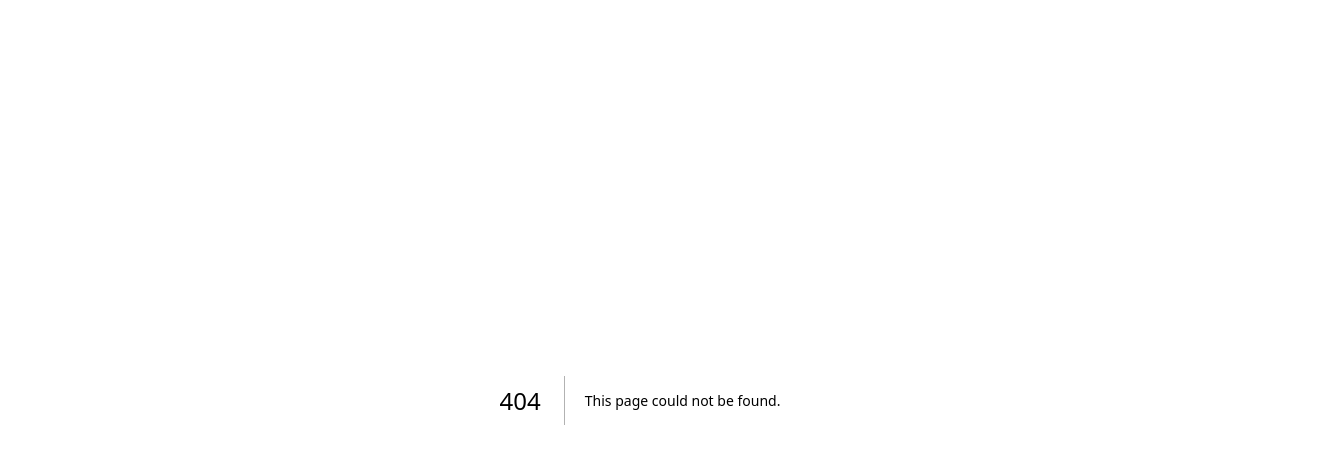
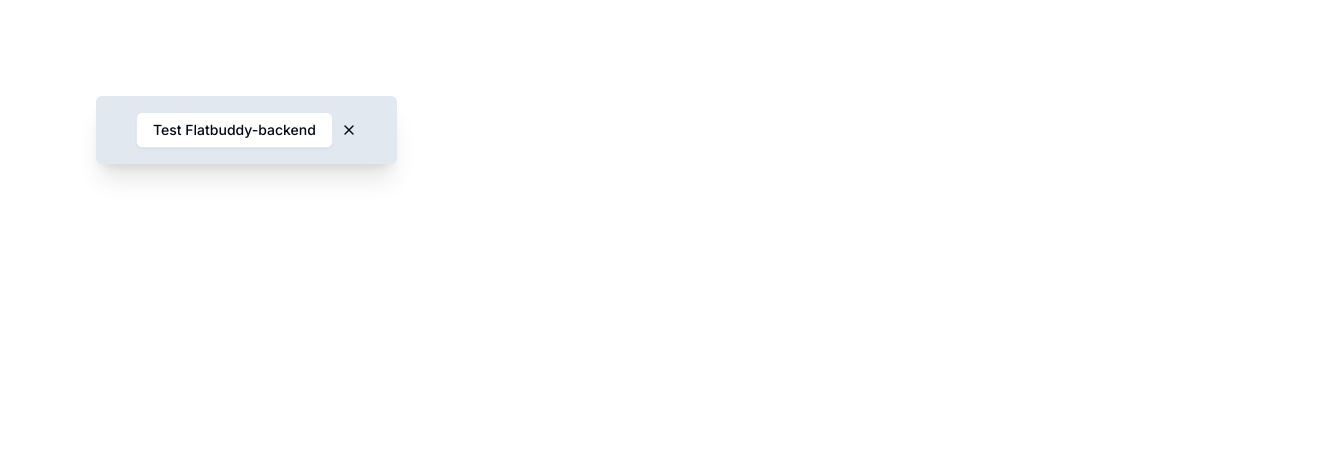
Before and after one commit to BuildingFullThrotle/flatmates, a Next.js app: page /test in a window 1280 px wide. Before the commit this address had no page. Shown: the top 464 px of the page, 1336 px wide, since content can reach past the window. Built offline with nearby package versions, Linux system fonts and the light colour scheme.

Commit message:
some modifications in signUp form

```diff
--- /dev/null
+++ b/src/app/ads/page.tsx
@@ -0,0 +1,9 @@
+const AdsPage = () => {
+    return (
+        <div>
+            <h1>Ads Page</h1>
+        </div>
+    )
+}
+
+export default AdsPage
--- /dev/null
+++ b/src/app/api/test/route.ts
@@ -0,0 +1,9 @@
+export async function GET(req: Request, res: Response) {
+    try {
+        const response = await fetch('https://flatbuddy-backend.vercel.app/api/health')
+        const data = await response.json()
+        return new Response(JSON.stringify(data), { status: 200 })
+    } catch (error) {
+        return new Response('Down', { status: 500 })
+    }
+}
--- a/src/app/authenticate/SignUpForm.tsx
+++ b/src/app/authenticate/SignUpForm.tsx
@@ -34,6 +34,7 @@ export const signUpSchema = z.object({
 const SignUpForm = () => {
     const [loading, setLoading] = useState<boolean>(false)
     const router = useRouter()
+
     const form = useForm<z.infer<typeof signUpSchema>>({
         resolver: zodResolver(signUpSchema),
         defaultValues: {
@@ -50,6 +51,7 @@ const SignUpForm = () => {
         const res = await signUp(values)
         if (res.success) {
             toast.success('Account created successfully')
+            setLoading(false);
             router.push('/dashboard')
         } else {
             setLoading(false)
@@ -142,7 +144,7 @@ const SignUpForm = () => {
                                 </FormItem>
                             )}
                         />
-                        <Button type='submit' className='self-start'>
+                        <Button type='submit' className='self-start' disabled={loading}>
                             Sign Up
                             <Loader2 className='animate-spin size-4 ml-2'/>
                         </Button>
--- /dev/null
+++ b/src/app/test/page.tsx
@@ -0,0 +1,43 @@
+'use client'
+import { Button } from "@/components/ui/button"
+import { CheckCircle2, Loader2, X } from "lucide-react"
+import { useState } from "react"
+import { toast } from "sonner"
+
+const TestPage = () => {
+    const [testingFlatbuddyBackend, setTestingFlatbuddyBackend] = useState<boolean>(false)
+    const [testingFlatbuddyBackendResult, setTestingFlatbuddyBackendResult] = useState<boolean>(false)
+    const testFlatbuddyBackend = async () => {
+        setTestingFlatbuddyBackend(true)
+        try {
+            const response = await fetch('http://localhost:3000/api/test')
+            const data = await response.json()
+            if(data.status === 'Up and Running') {
+                toast.success('Flatbuddy-backend is running')
+                setTestingFlatbuddyBackendResult(true)
+            }
+        } catch (error) {
+            toast.error('Flatbuddy-backend is not running')
+            setTestingFlatbuddyBackendResult(false)
+        }
+        setTestingFlatbuddyBackend(false)
+    }
+    return (
+        <div className="h-screen w-full flex  m-14">
+            <div className="m-10 flex flex-col items-start justify-start">
+                <div className="flex flex-row items-start justify-start w-full px-10 bg-slate-200 rounded-md p-4 shadow-xl">
+                    <Button variant="outline" disabled={testingFlatbuddyBackend} onClick={testFlatbuddyBackend}>
+                        Test Flatbuddy-backend
+                    </Button>
+                    <div className="flex flex-row items-center justify-center my-auto">
+                        {
+                            testingFlatbuddyBackend ? <Loader2 className="animate-spin size-4 ml-2" /> : testingFlatbuddyBackendResult ? <CheckCircle2 className="size-4 ml-2" /> : <X className="size-4 ml-2" />
+                        }
+                    </div>
+                </div>
+            </div>
+        </div>
+    )
+}
+
+export default TestPage
```
